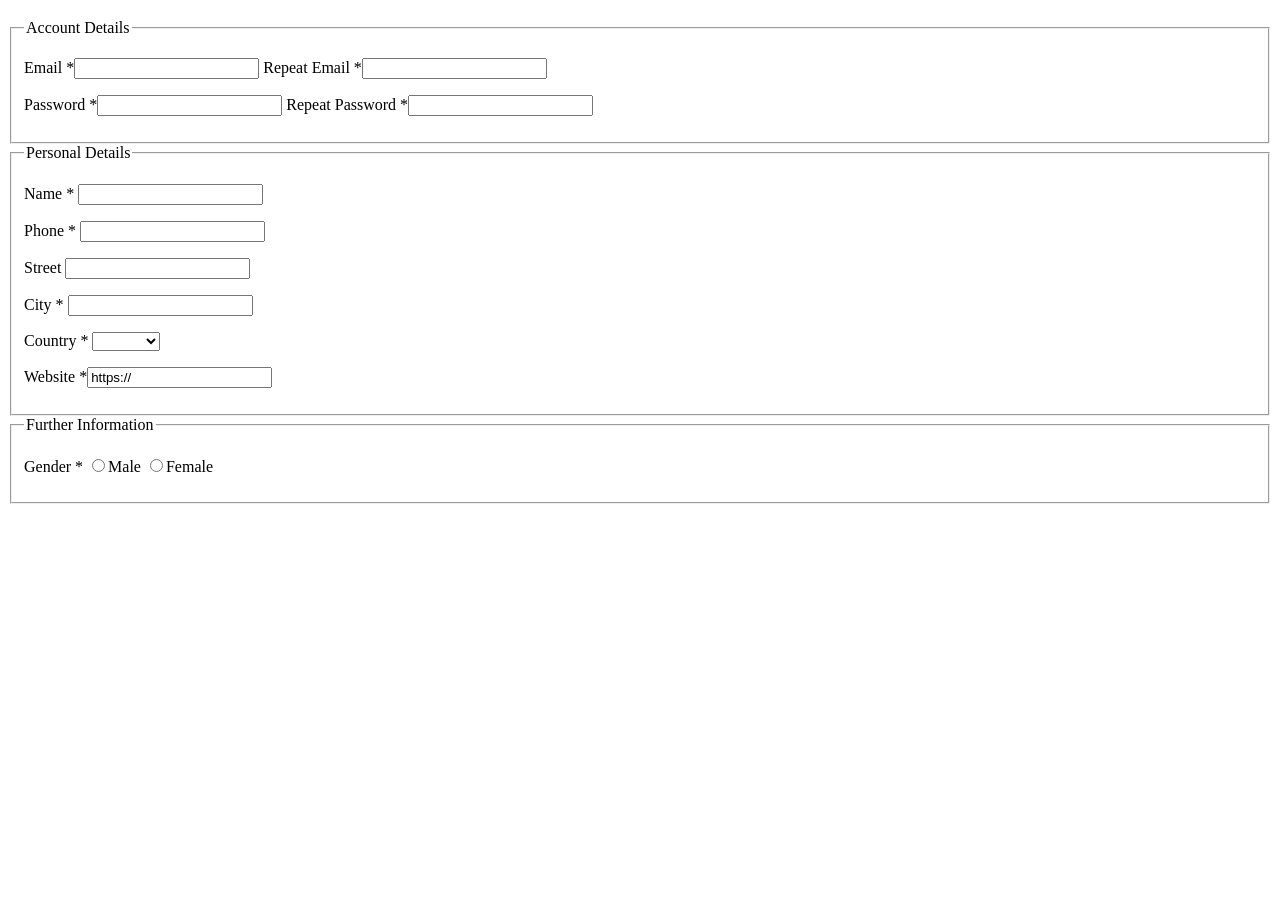
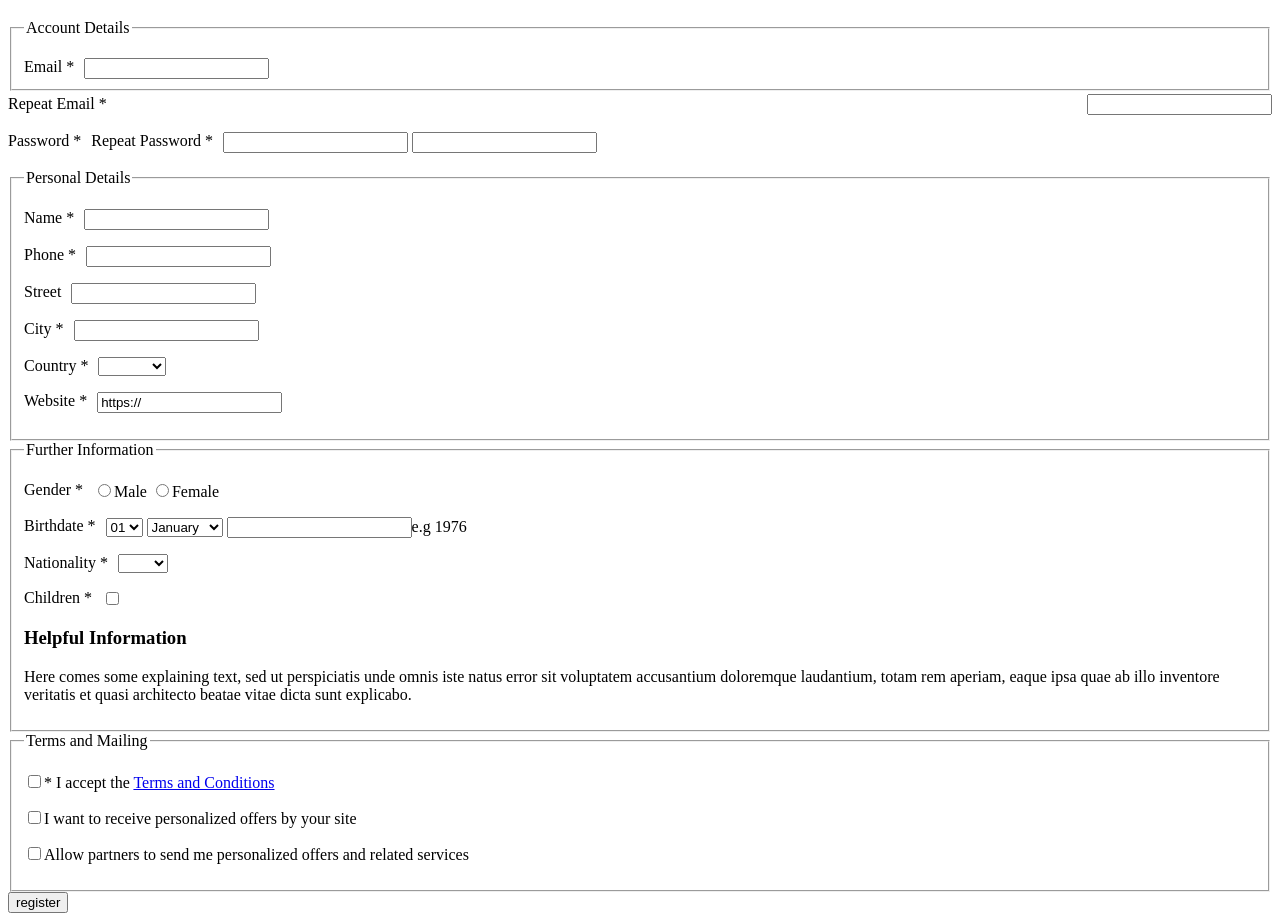
Before and after one commit to andriih/lab-3html, a plain HTML site: page lab#4(form,table,gallerry)/form/index.html in a window 1280 px wide. Shown: the part 61-982 px from the top of the page. Before the commit the page ends 800 px from the top, so only its background shows below. Drawn offline with Linux system fonts and the light colour scheme.

Commit message:
html dome:

```diff
--- a/lab#4(form,table,gallerry)/form/index.html
+++ b/lab#4(form,table,gallerry)/form/index.html
@@ -3,6 +3,7 @@
 <head>
 	<title>Registration Form</title>
 	<meta charset="utf-8">
+	<link rel="stylesheet" type="text/css" href="style.css">
 </head>
 <body>
 	<div class="form_block">
@@ -11,8 +12,8 @@
 			<fieldset>
 				<legend>Account Details</legend>
 					<p>
-						<label for="email">Email *</label><input id="email" type="text" name="email">
-						<label for="r_email">Repeat Email *</label><input id="r_email" type="text" name="r_email">
+						<div class="field"></div><label for="email">Email *</label><input id="email" type="text" name="email"></div>
+						<div class="field"><label for="r_email">Repeat Email *</label><input id="r_email" type="text" name="r_email"></div>
 					</p>
 
 					<p>
@@ -48,7 +49,46 @@
 							<input id="gender" type="radio" name="gender" value="male">Male
 							<input id="gender" type="radio" name="gender" value="female">Female
 					</p>
+					<p>
+						<label for="bd">Birthdate *</label>
+							<select>
+								<option value="01">01</option>
+								<option value="02">02</option>
+								<option value="03">03</option>
+								<option value="04">04</option>
+							</select>
+							<select>
+								<option value="jan">January</option>
+								<option value="feb">February</option>
+							</select>
+							<input type="text" name="year">e.g 1976
+					</p>
+
+					<p>
+						<label for="nat">Nationality * </label>
+							<select id="nat">
+								<option value=""></option>
+								<option value="usa">USA</option>
+							</select>
+					</p>
+					<p>
+						<label for="child">Children * </label>
+							<input type="checkbox" id="child">
+					</p>
+						<p><h3>Helpful Information</h3></p>
+						<p>Here comes some explaining text, sed ut perspiciatis unde omnis iste natus error sit voluptatem accusantium doloremque laudantium, totam rem aperiam, eaque ipsa quae ab illo inventore veritatis et quasi architecto beatae vitae dicta sunt explicabo.
+					</p>
 			</fieldset>
+
+			<fieldset>
+				<legend>Terms and Mailing</legend>
+				<p><input type="checkbox" id="cond">* I accept the <a href="#">Terms and Conditions</a></p>
+				<p><input type="checkbox" id="child">I want to receive personalized offers by your site </p>
+				<p><input type="checkbox" id="child">Allow partners to send me personalized offers and related services </p>
+			</fieldset>
+			<div class="submit">
+				<input type="submit" value="register">
+			</div>
 		</form>
 	</div>
 </body>
--- /dev/null
+++ b/lab#4(form,table,gallerry)/form/style.css
@@ -0,0 +1,5 @@
+.field{
+clear:both; text-align:right; line-height:25px
+
+}
+label {float:left; padding-right:10px;}
```
